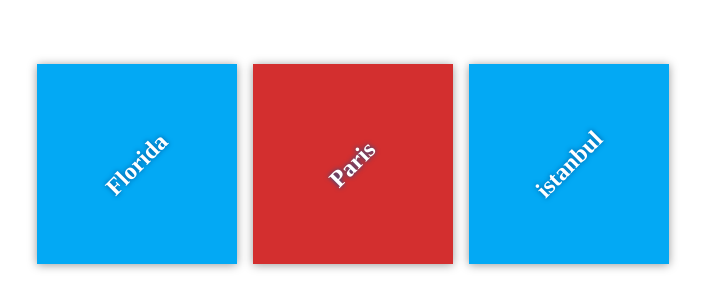
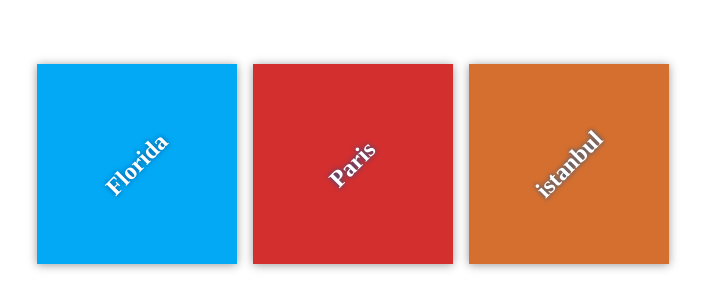
Before and after one commit to hyenial/my-travel-plans, a plain HTML site: page index.html in a window 1280 px wide. Shown: the part 236-544 px from the top of the page, without its empty margins (287-992 px from the left). Drawn offline with Linux system fonts and the light colour scheme.

Commit message:
Update app.css

```diff
--- a/css/app.css
+++ b/css/app.css
@@ -61,3 +61,7 @@ h2 {
 #paris {
     background-color: #d32f2f;
 }
+
+#istanbul {
+    background-color: #d56f2f;
+}
```
